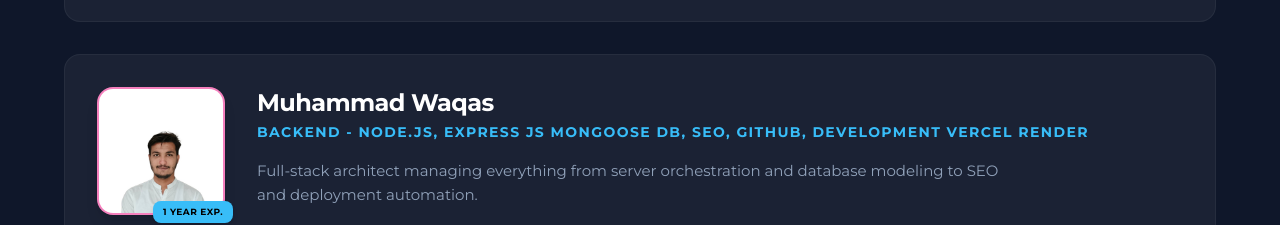
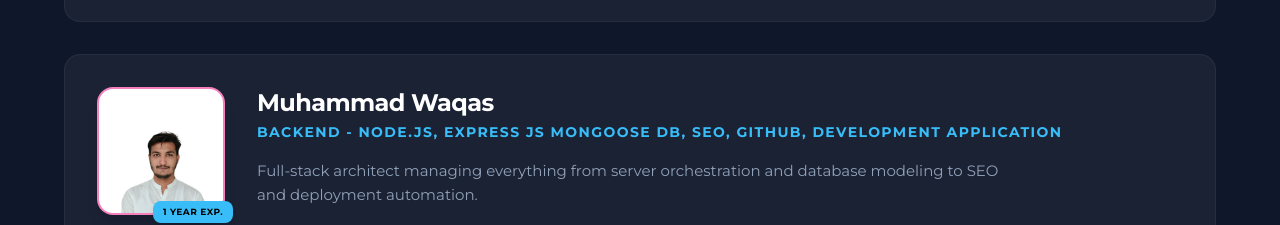
Before and after one commit to engr-m-waqas/codesytra, a React (Vite) app: page / in a window 1280 px wide. Shown: the part 2580-2805 px from the top of the page. Built offline with nearby package versions, Linux system fonts and the light colour scheme.

Commit message:
content: update Muhammad Waqas role text

```diff
--- a/src/constants.ts
+++ b/src/constants.ts
@@ -50,7 +50,7 @@ export const TEAM_MEMBERS = [
   {
     id: "waqas-lead",
     name: "Muhammad Waqas",
-    role: "Backend - Node.js, EXPRESS JS MONGOOSE DB, SEO, GITHUB, DEVELOPMENT VERCEL RENDER",
+    role: "Backend - Node.js, EXPRESS JS MONGOOSE DB, SEO, GITHUB, DEVELOPMENT Application",
     exp: "1 Year Exp.",
     avatar: "MW",
     avatarImg: "/images/m_waqas.jpg",
```
